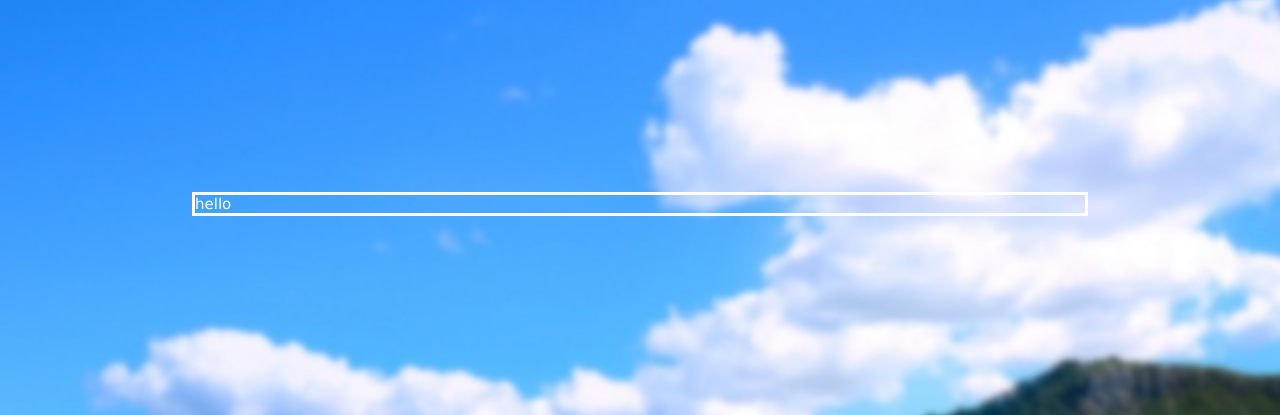
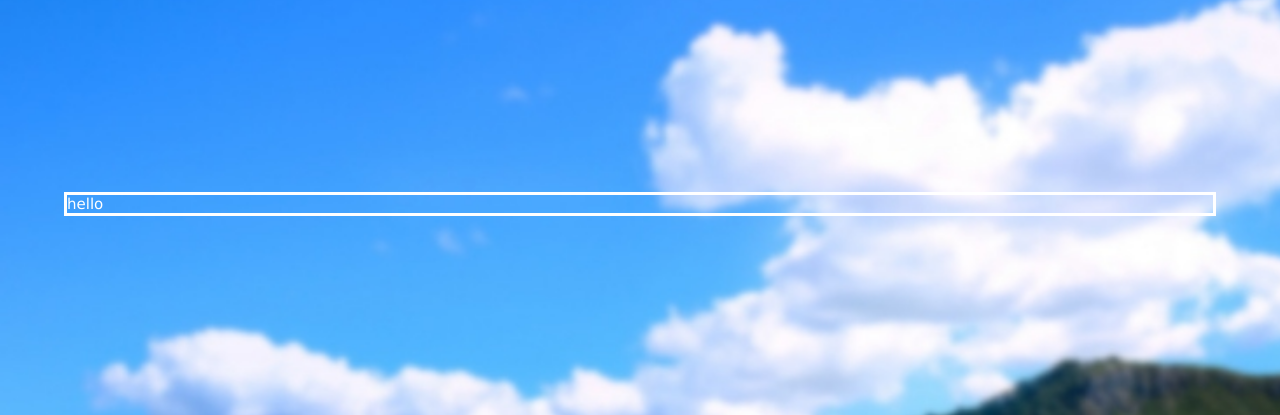
Before and after one commit to militaryk/assessment, a PHP site: page /Tauranga.html in a window 1280 px wide. Shown: the part 47-462 px from the top of the page. Run offline with PHP 8.4, Linux system fonts and the light colour scheme.

Commit message:
Update style.css

```diff
--- a/css/style.css
+++ b/css/style.css
@@ -160,5 +160,8 @@ nav li > ul > li:hover > ul  {
   border-style: solid;
   border-width: medium;
   color: white;
-  margin: 15%;
+  margin-left:5%;
+  margin-right:5%;
+  margin-top: 15%;
+  margin-bootom: 15%;
 }
```
